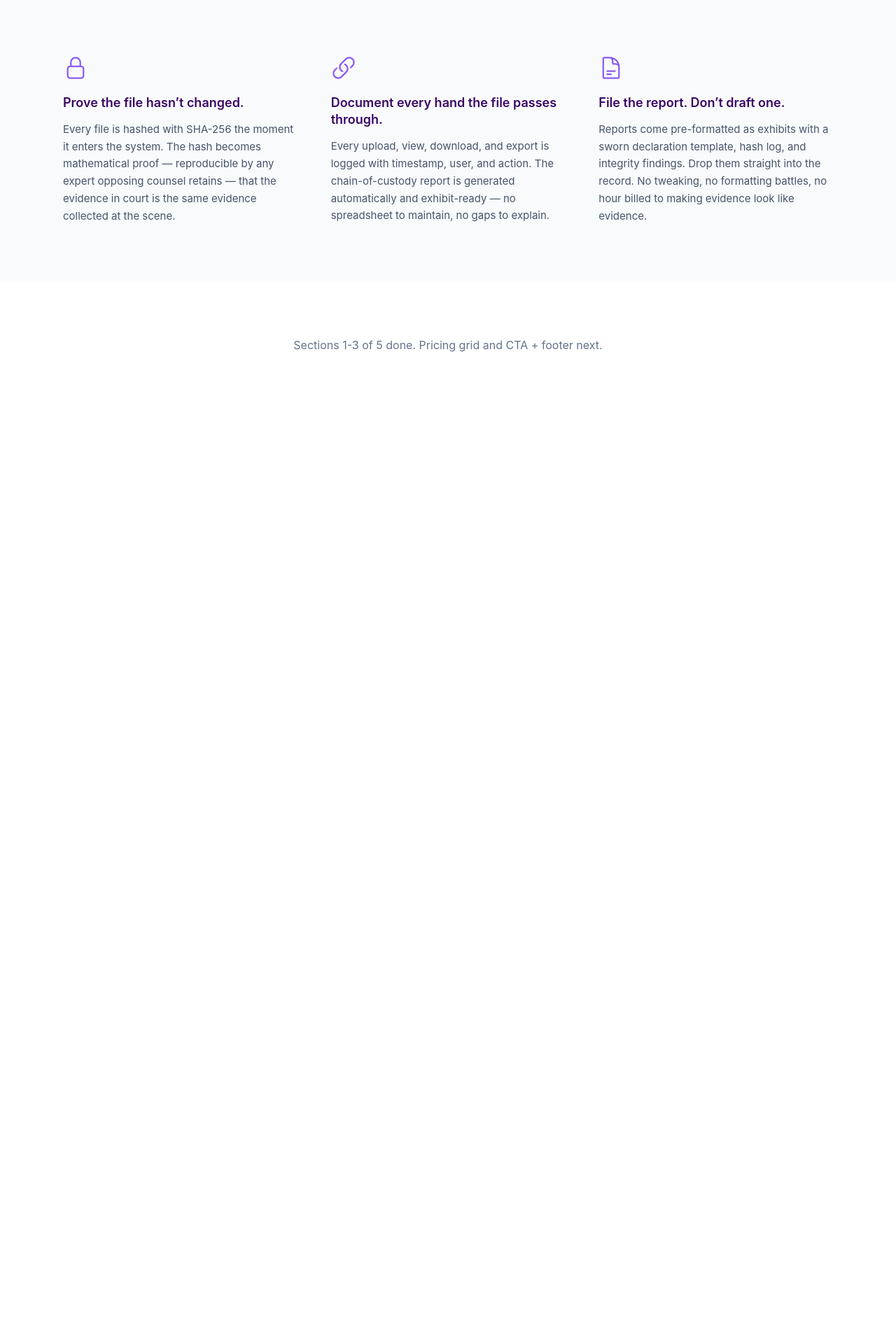
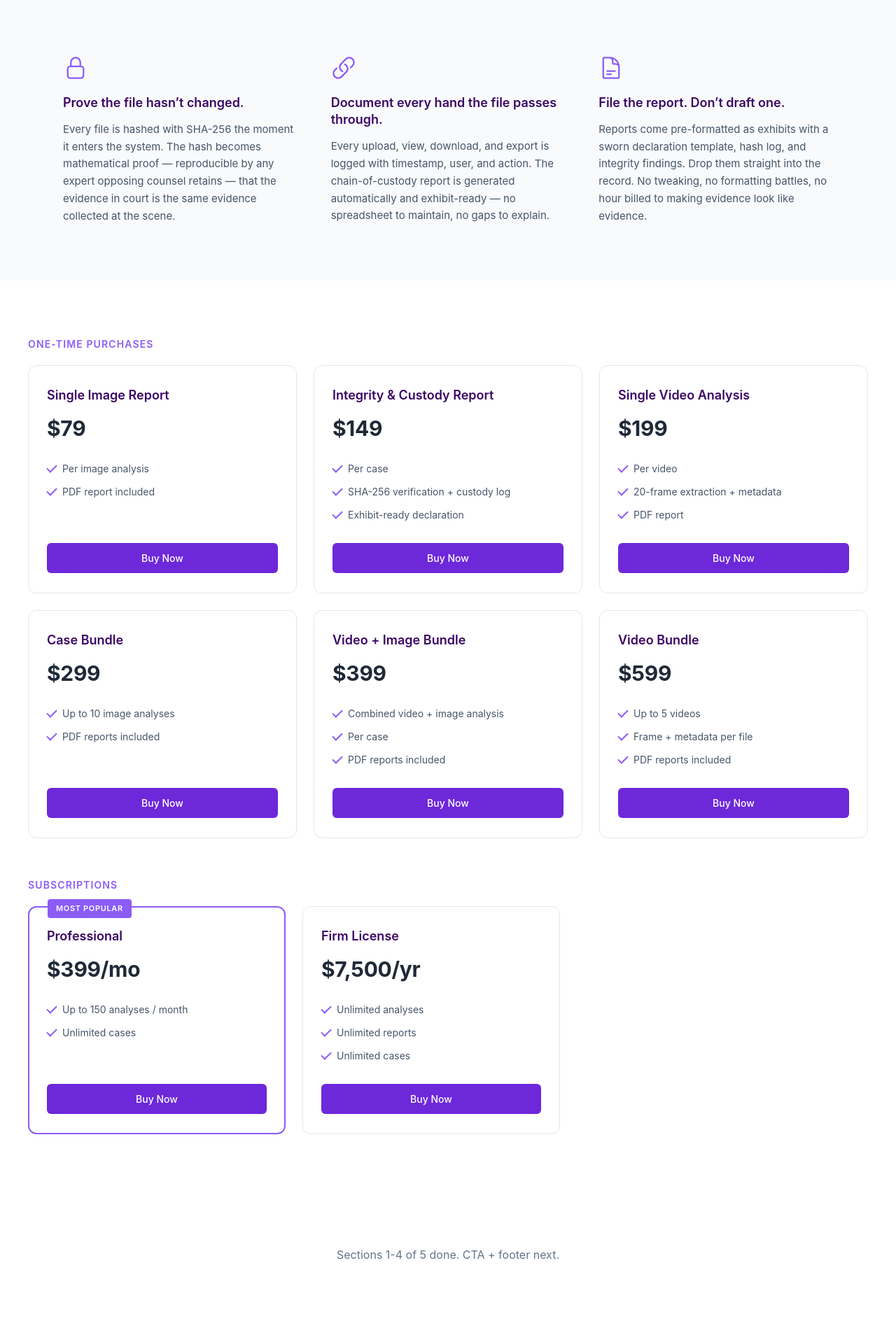
Before and after one commit to Kcaldwell99/evidenceanalyzer, a FastAPI app: page /pricing in a window 1280 px wide. Shown: the part 480-2365 px from the top of the page at 70% size. Before the commit the page ends 983 px from the top, so only its background shows below. Run offline with FastAPI, Linux system fonts and the light colour scheme.

Commit message:
feat(pricing): add pricing grid with 8 cards in 2 sections

```diff
--- a/app/static/css/main.css
+++ b/app/static/css/main.css
@@ -192,3 +192,150 @@ html {
         padding: 56px 20px;
     }
 }
+/* ---------- Pricing grid ---------- */
+
+.pricing {
+    background: var(--brand-bg);
+    padding: 80px 32px;
+}
+
+.pricing-inner {
+    max-width: 1200px;
+    margin: 0 auto;
+}
+
+.pricing-section-label {
+    font-size: 14px;
+    font-weight: 600;
+    color: var(--brand-purple-mid);
+    text-transform: uppercase;
+    letter-spacing: 0.08em;
+    margin: 0 0 20px;
+}
+
+.pricing-section-label.subscriptions {
+    margin-top: 56px;
+}
+
+.pricing-grid {
+    display: grid;
+    grid-template-columns: repeat(3, minmax(0, 1fr));
+    gap: 24px;
+}
+
+.pricing-grid.subscriptions {
+    grid-template-columns: repeat(2, minmax(0, 1fr));
+    max-width: 760px;
+}
+
+.price-card {
+    background: var(--brand-bg);
+    border: 1px solid #e2e8f0;
+    border-radius: 12px;
+    padding: 28px 26px;
+    display: flex;
+    flex-direction: column;
+    position: relative;
+    transition: border-color 0.15s ease, transform 0.15s ease;
+}
+
+.price-card:hover {
+    border-color: var(--brand-purple-mid);
+}
+
+.price-card.featured {
+    border: 2px solid var(--brand-purple-mid);
+    padding: 27px 25px;
+}
+
+.price-card .badge {
+    position: absolute;
+    top: -12px;
+    left: 26px;
+    background: var(--brand-purple-mid);
+    color: #ffffff;
+    font-size: 11px;
+    font-weight: 600;
+    text-transform: uppercase;
+    letter-spacing: 0.06em;
+    padding: 5px 12px;
+    border-radius: 4px;
+}
+
+.price-card h3 {
+    font-size: 18px;
+    font-weight: 600;
+    color: var(--brand-purple-dark);
+    margin: 0 0 12px;
+}
+
+.price-card .price-amount {
+    font-size: 30px;
+    font-weight: 700;
+    color: var(--brand-text);
+    margin: 0 0 18px;
+    letter-spacing: -0.01em;
+}
+
+.price-card ul {
+    list-style: none;
+    padding: 0;
+    margin: 0 0 24px;
+    flex-grow: 1;
+}
+
+.price-card li {
+    font-size: 14px;
+    color: #475569;
+    padding: 6px 0 6px 22px;
+    position: relative;
+    line-height: 1.5;
+}
+
+.price-card li::before {
+    content: "";
+    position: absolute;
+    left: 0;
+    top: 11px;
+    width: 12px;
+    height: 6px;
+    border-left: 2px solid var(--brand-purple-mid);
+    border-bottom: 2px solid var(--brand-purple-mid);
+    transform: rotate(-45deg);
+}
+
+.price-card .button {
+    display: block;
+    text-align: center;
+    background: var(--brand-purple-link);
+    color: #ffffff;
+    font-size: 14px;
+    font-weight: 500;
+    padding: 11px 16px;
+    border-radius: 6px;
+    text-decoration: none;
+    transition: background 0.15s ease;
+}
+
+.price-card .button:hover {
+    background: var(--brand-purple-dark);
+}
+
+@media (max-width: 900px) {
+    .pricing-grid {
+        grid-template-columns: repeat(2, minmax(0, 1fr));
+    }
+    .pricing-grid.subscriptions {
+        grid-template-columns: 1fr;
+    }
+}
+
+@media (max-width: 600px) {
+    .pricing {
+        padding: 56px 20px;
+    }
+    .pricing-grid,
+    .pricing-grid.subscriptions {
+        grid-template-columns: 1fr;
+    }
+}
--- a/app/templates/pricing.html
+++ b/app/templates/pricing.html
@@ -28,7 +28,6 @@
 
   <section class="value-prop">
     <div class="value-prop-grid">
-
       <div class="value-col">
         <div class="value-icon">
           <svg xmlns="http://www.w3.org/2000/svg" fill="none" viewBox="0 0 24 24" stroke-width="1.5" stroke="currentColor"><path stroke-linecap="round" stroke-linejoin="round" d="M16.5 10.5V6.75a4.5 4.5 0 1 0-9 0v3.75m-.75 11.25h10.5a2.25 2.25 0 0 0 2.25-2.25v-6.75a2.25 2.25 0 0 0-2.25-2.25H6.75a2.25 2.25 0 0 0-2.25 2.25v6.75a2.25 2.25 0 0 0 2.25 2.25Z"/></svg>
@@ -36,7 +35,6 @@
         <h2 class="value-header">Prove the file hasn&rsquo;t changed.</h2>
         <p class="value-body">Every file is hashed with SHA-256 the moment it enters the system. The hash becomes mathematical proof &mdash; reproducible by any expert opposing counsel retains &mdash; that the evidence in court is the same evidence collected at the scene.</p>
       </div>
-
       <div class="value-col">
         <div class="value-icon">
           <svg xmlns="http://www.w3.org/2000/svg" fill="none" viewBox="0 0 24 24" stroke-width="1.5" stroke="currentColor"><path stroke-linecap="round" stroke-linejoin="round" d="M13.19 8.688a4.5 4.5 0 0 1 1.242 7.244l-4.5 4.5a4.5 4.5 0 0 1-6.364-6.364l1.757-1.757m13.35-.622 1.757-1.757a4.5 4.5 0 0 0-6.364-6.364l-4.5 4.5a4.5 4.5 0 0 0 1.242 7.244"/></svg>
@@ -44,7 +42,6 @@
         <h2 class="value-header">Document every hand the file passes through.</h2>
         <p class="value-body">Every upload, view, download, and export is logged with timestamp, user, and action. The chain-of-custody report is generated automatically and exhibit-ready &mdash; no spreadsheet to maintain, no gaps to explain.</p>
       </div>
-
       <div class="value-col">
         <div class="value-icon">
           <svg xmlns="http://www.w3.org/2000/svg" fill="none" viewBox="0 0 24 24" stroke-width="1.5" stroke="currentColor"><path stroke-linecap="round" stroke-linejoin="round" d="M19.5 14.25v-2.625a3.375 3.375 0 0 0-3.375-3.375h-1.5A1.125 1.125 0 0 1 13.5 7.125v-1.5a3.375 3.375 0 0 0-3.375-3.375H8.25m0 12.75h7.5m-7.5 3H12M10.5 2.25H5.625c-.621 0-1.125.504-1.125 1.125v17.25c0 .621.504 1.125 1.125 1.125h12.75c.621 0 1.125-.504 1.125-1.125V11.25a9 9 0 0 0-9-9Z"/></svg>
@@ -52,11 +49,112 @@
         <h2 class="value-header">File the report. Don&rsquo;t draft one.</h2>
         <p class="value-body">Reports come pre-formatted as exhibits with a sworn declaration template, hash log, and integrity findings. Drop them straight into the record. No tweaking, no formatting battles, no hour billed to making evidence look like evidence.</p>
       </div>
+    </div>
+  </section>
+
+  <section id="pricing" class="pricing">
+    <div class="pricing-inner">
+
+      <div class="pricing-section-label">One-time purchases</div>
+      <div class="pricing-grid">
+
+        <div class="price-card">
+          <h3>Single Image Report</h3>
+          <div class="price-amount">$79</div>
+          <ul>
+            <li>Per image analysis</li>
+            <li>PDF report included</li>
+          </ul>
+          <a href="/checkout/single" class="button">Buy Now</a>
+        </div>
+
+        <div class="price-card">
+          <h3>Integrity &amp; Custody Report</h3>
+          <div class="price-amount">$149</div>
+          <ul>
+            <li>Per case</li>
+            <li>SHA-256 verification + custody log</li>
+            <li>Exhibit-ready declaration</li>
+          </ul>
+          <a href="/checkout/integrity" class="button">Buy Now</a>
+        </div>
+
+        <div class="price-card">
+          <h3>Single Video Analysis</h3>
+          <div class="price-amount">$199</div>
+          <ul>
+            <li>Per video</li>
+            <li>20-frame extraction + metadata</li>
+            <li>PDF report</li>
+          </ul>
+          <a href="/checkout/video_single" class="button">Buy Now</a>
+        </div>
+
+        <div class="price-card">
+          <h3>Case Bundle</h3>
+          <div class="price-amount">$299</div>
+          <ul>
+            <li>Up to 10 image analyses</li>
+            <li>PDF reports included</li>
+          </ul>
+          <a href="/checkout/bundle" class="button">Buy Now</a>
+        </div>
+
+        <div class="price-card">
+          <h3>Video + Image Bundle</h3>
+          <div class="price-amount">$399</div>
+          <ul>
+            <li>Combined video + image analysis</li>
+            <li>Per case</li>
+            <li>PDF reports included</li>
+          </ul>
+          <a href="/checkout/video_image_bundle" class="button">Buy Now</a>
+        </div>
+
+        <div class="price-card">
+          <h3>Video Bundle</h3>
+          <div class="price-amount">$599</div>
+          <ul>
+            <li>Up to 5 videos</li>
+            <li>Frame + metadata per file</li>
+            <li>PDF reports included</li>
+          </ul>
+          <a href="/checkout/video_bundle" class="button">Buy Now</a>
+        </div>
+
+      </div>
+
+      <div class="pricing-section-label subscriptions">Subscriptions</div>
+      <div class="pricing-grid subscriptions">
+
+        <div class="price-card featured">
+          <span class="badge">Most Popular</span>
+          <h3>Professional</h3>
+          <div class="price-amount">$399/mo</div>
+          <ul>
+            <li>Up to 150 analyses / month</li>
+            <li>Unlimited cases</li>
+          </ul>
+          <a href="/checkout/professional" class="button">Buy Now</a>
+        </div>
+
+        <div class="price-card">
+          <h3>Firm License</h3>
+          <div class="price-amount">$7,500/yr</div>
+          <ul>
+            <li>Unlimited analyses</li>
+            <li>Unlimited reports</li>
+            <li>Unlimited cases</li>
+          </ul>
+          <a href="/checkout/firm" class="button">Buy Now</a>
+        </div>
+
+      </div>
 
     </div>
   </section>
 
-  <p style="text-align: center; padding: 4rem 1rem; color: #64748b;">Sections 1-3 of 5 done. Pricing grid and CTA + footer next.</p>
+  <p style="text-align: center; padding: 4rem 1rem; color: #64748b;">Sections 1-4 of 5 done. CTA + footer next.</p>
 
 </main>
 
```
